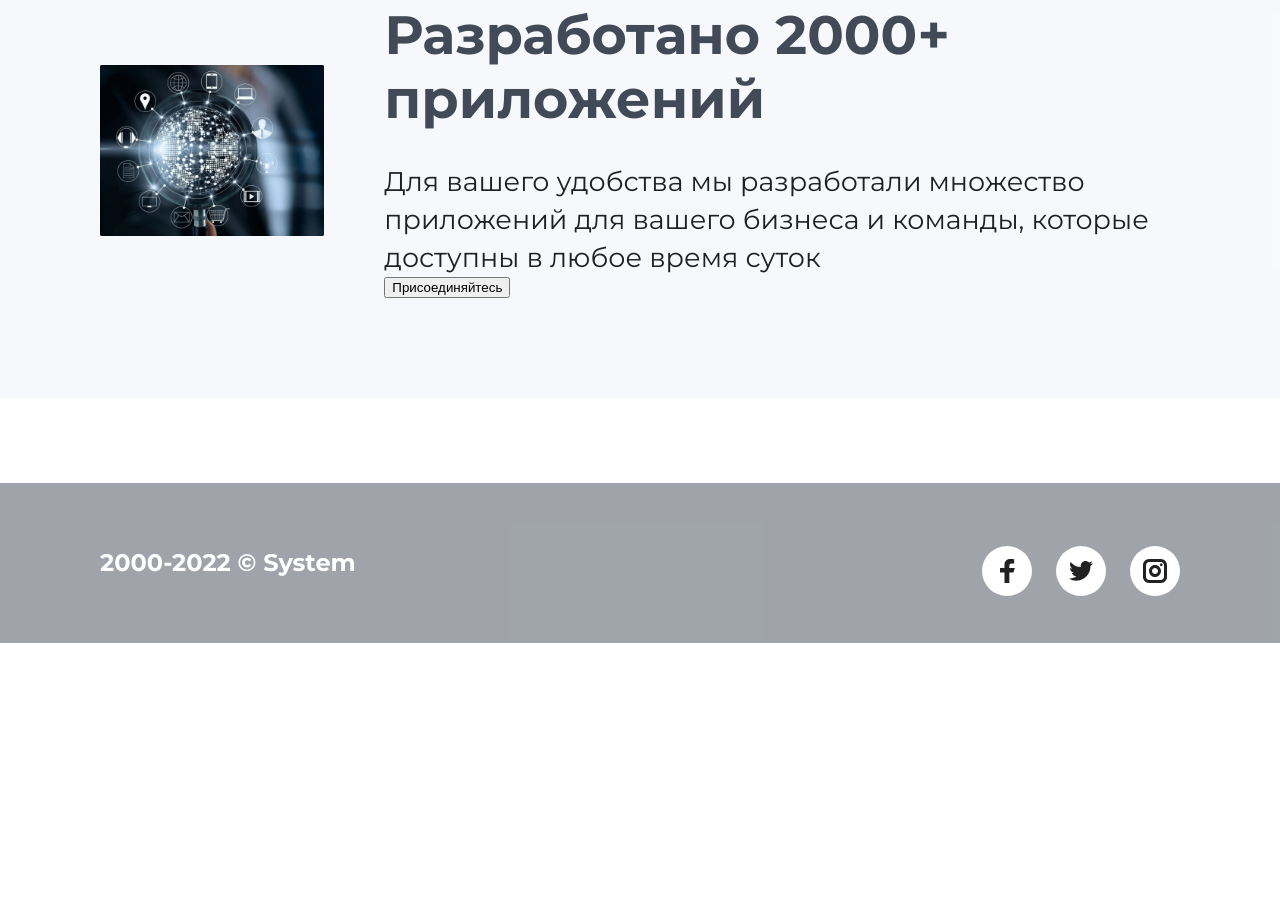
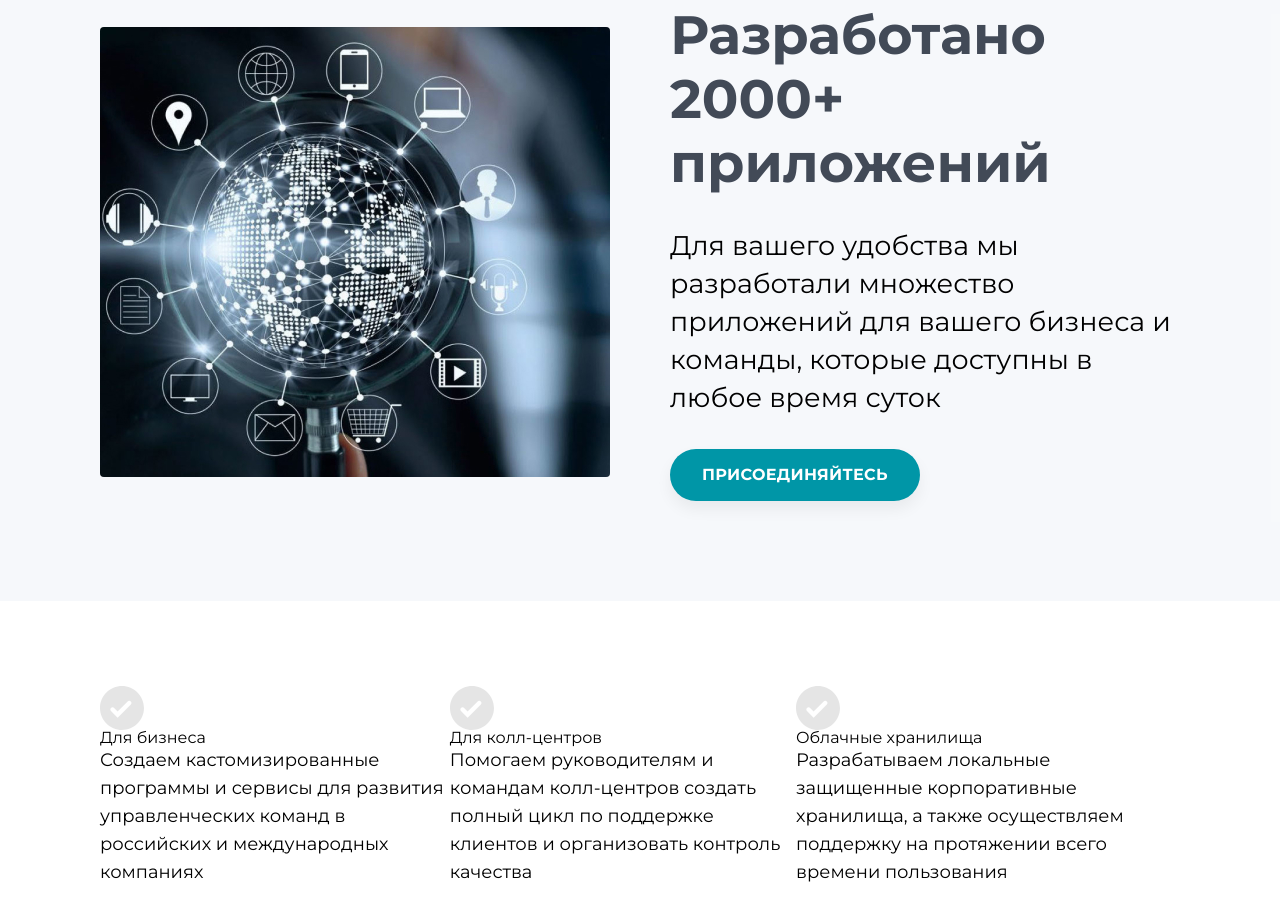
Before and after one commit to tyulari/FE_INTENSIVE, a plain HTML site: page index.html in a window 1280 px wide. Shown: the part 241-1140 px from the top of the page. Before the commit the page ends 884 px from the top, so only its background shows below. Drawn offline with Linux system fonts and the light colour scheme.

Commit message:
add styles for hero section

```diff
--- a/index.html
+++ b/index.html
@@ -63,6 +63,51 @@
                     </div>
                 </div>
             </section>
+            <section class="features" id="features">
+                <div class="features__container container">
+                    <div class="features__list">
+                        <div class="features__item">
+                            <img src="assets/Vector.svg" alt="check" width="44" height="44" class="features__item-icon"/>
+                            <div class="features__item-content">
+                                <h3 class="features__item-title">
+                                    Для бизнеса
+                                </h3>
+                                <p class="features__item-caption">
+                                    Создаем кастомизированные программы и сервисы
+                                    для развития управленческих команд в российских и
+                                    международных компаниях
+                                </p>
+                            </div>
+                        </div>
+                        <div class="features__item">
+                            <img src="assets/Vector.svg" alt="check" width="44" height="44" class="features__item-icon"/>
+                            <div class="features__item-content">
+                                <h3 class="features__item-title">
+                                    Для колл-центров
+                                </h3>
+                                <p class="features__item-caption">
+                                    Помогаем руководителям и командам колл-центров создать полный цикл по поддержке клиентов и
+                                    организовать контроль качества
+                                </p>
+                            </div>
+                        </div>
+                        <div class="features__item">
+                            <img src="assets/Vector.svg" alt="check" width="44" height="44" class="features__item-icon"/>
+                            <div class="features__item-content">
+                                <h3 class="features__item-title">
+                                    Облачные хранилища
+                                </h3>
+                                <p class="features__item-caption">
+                                    Разрабатываем локальные защищенные
+                                    корпоративные хранилища, а также осуществляем
+                                    поддержку на протяжении всего времени
+                                    пользования
+                                </p>
+                            </div>
+                        </div>
+                    </div>
+                </div>
+            </section>
        </main>
        <footer class="app__footer footer">
         <div class="footer__container container">
--- a/style.css
+++ b/style.css
@@ -126,14 +126,21 @@ p {
 
 .hero__figure {
     width: 50%;
+    height: 450px;
+    margin-right: 60px;
+    background: #D9D9D9;
+    border-radius: 4px;
 }
 
 .hero__image {
-
+   width: 100%;
+   height: 100%;
+   object-fit: cover;
+   border-radius: 4px;
 }
 
 .hero__text {
-    margin-left: 60px;
+    width: 50%;
 }
 
 .hero__title {
@@ -145,8 +152,43 @@ p {
 }
 
 .hero__subtitle {
-    font-weight: 400;
     font-size: 27px;
     line-height: 38px;
-    color: rgba(0, 0, 0, 0.87);
 }
+.hero__button {
+    display: flex;
+
+    box-shadow: 0px 8px 16px rgba(0, 0, 0, 0.06);
+    border-radius: 50px;
+    margin-top: 32px;
+    justify-content: center;
+    align-items: center;
+    padding: 16px 32px;
+    border: none;
+
+    font-family: inherit;
+    font-weight: 700;
+    font-size: 16px;
+    line-height: 20px;
+    letter-spacing: 0.02em;
+    text-transform: uppercase;
+
+    color: #FFFFFF;
+
+    background-color: #0096A7;
+    cursor: pointer;
+    transition: background-color 0.15s;
+}
+
+.hero__button:hover{
+    background-color: #02c6dc;
+}
+
+.hero__button:active {
+    background-color: rgb(1,90,100);
+}
+
+.features__list {
+    display: flex;
+    align-items: flex-start;
+}
```
Also changed, not shown: assets/Vector.svg (added).
